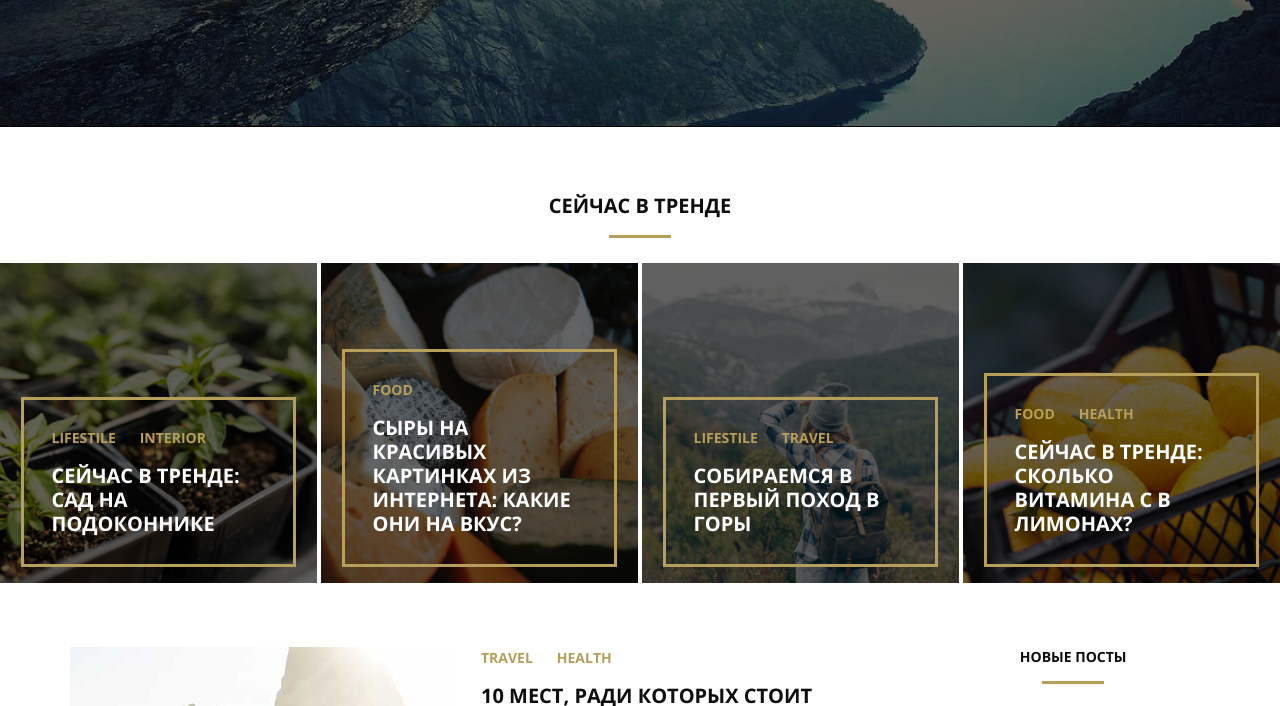
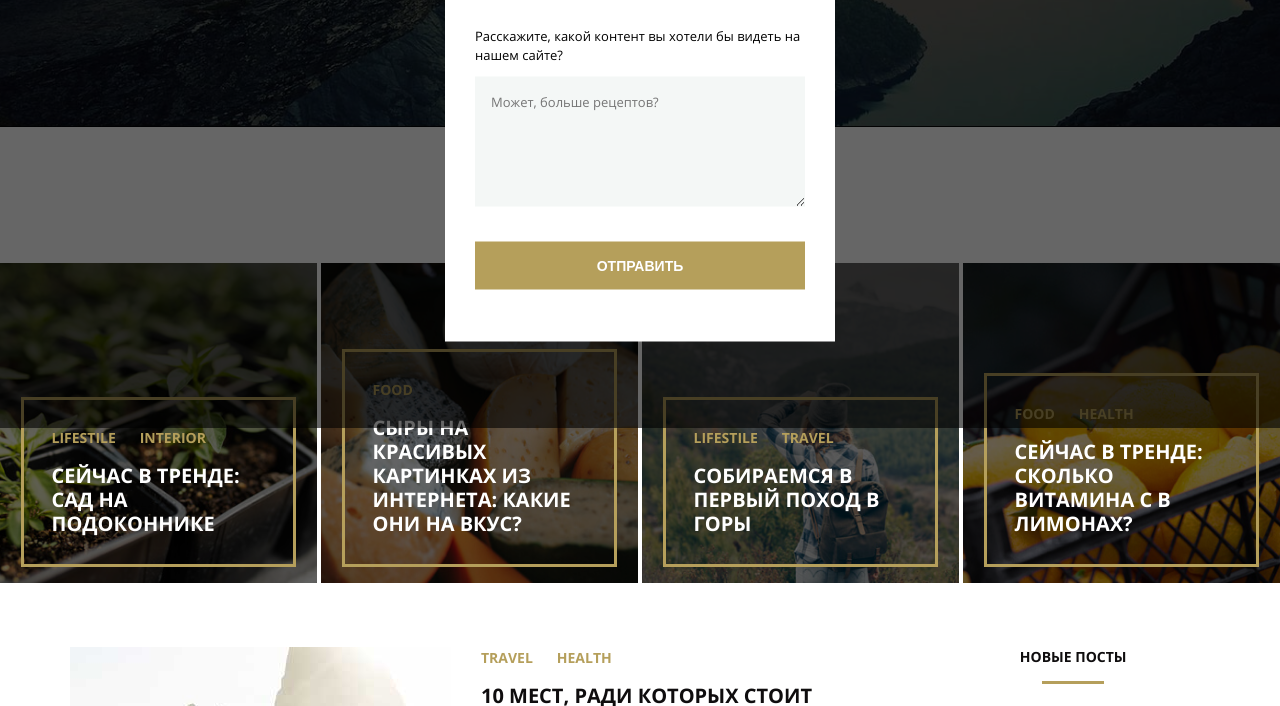
Before and after one commit to iAndreiAbramov/MQ_Diplom, a plain HTML site: page index.html in a window 1280 px wide. Shown: the part 372-1078 px from the top of the page. Drawn offline with Linux system fonts and the light colour scheme.

Commit message:
popup_script_added

```diff
--- a/index.html
+++ b/index.html
@@ -655,7 +655,7 @@
       </form>
   </aside>
 
-<script src="./js/popup.js"></script>
+<script src="./script/popup.js"></script>
 </body>
 
 </html>
--- /dev/null
+++ b/script/popup.js
@@ -0,0 +1,15 @@
+(function () {
+  const closingBtn = document.querySelector('.popup-close-button');
+  const popup = document.querySelector('.popup');
+
+  setTimeout(function () {
+
+    popup.classList.remove('popup-hidden');
+
+  }, 3000);
+
+  closingBtn.addEventListener("click", function () {
+    popup.classList.add('popup-hidden');
+  });
+
+}())
```
